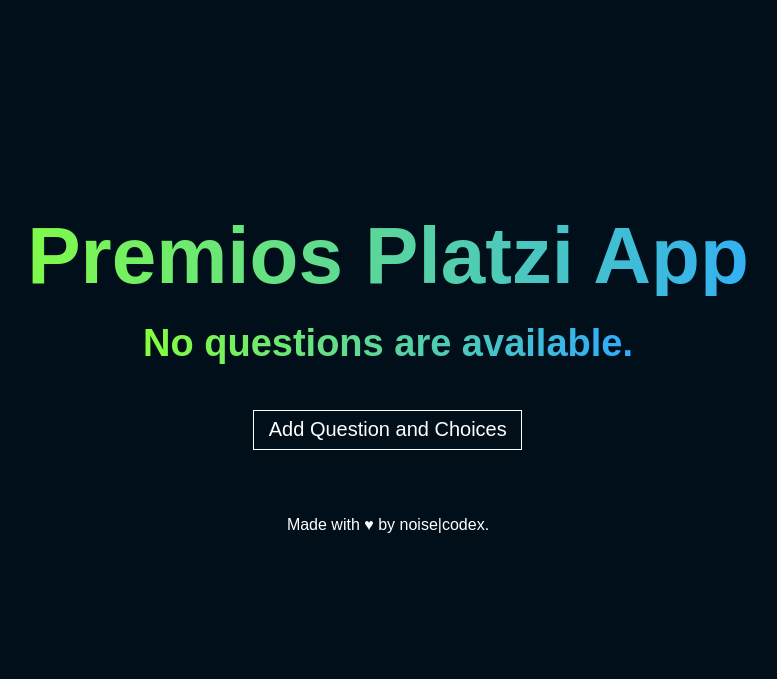
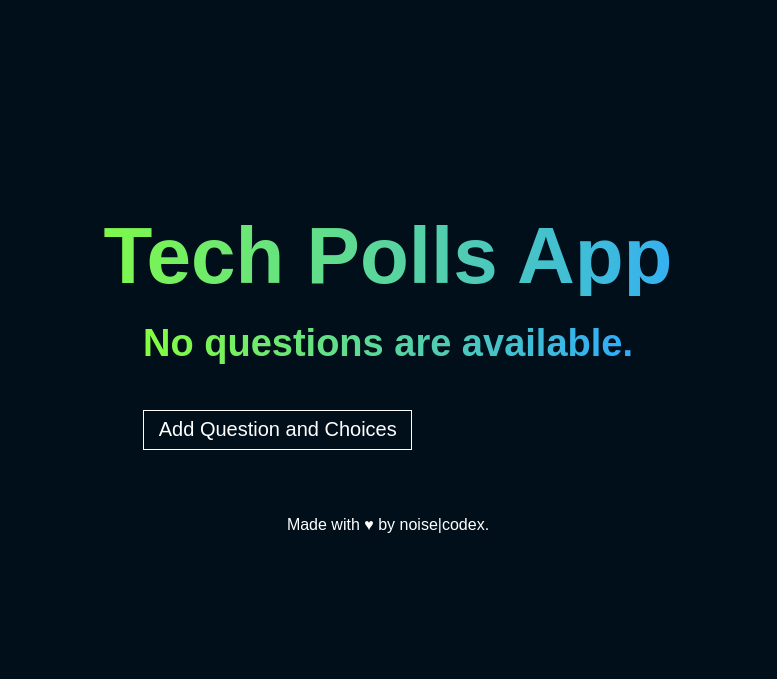
Before and after one commit to codexnoise/polls_app, a Django app: template polls_app/polls/templates/polls/index.html in a window 1280 px wide. Shown: the top 679 px of the page, without its empty margins (252-1029 px from the left). Run offline with Django 3.2, Linux system fonts and the light colour scheme; the template is opened without the code that fills it, so the values that code supplies are empty.

Commit message:
styles: change to english lenguage

```diff
--- a/polls_app/polls/static/polls/index.css
+++ b/polls_app/polls/static/polls/index.css
@@ -86,6 +86,3 @@ input[type="submit"]:active, button[type="button"]:active{
 #btn-add{
     width: 55%;
 }
-a{
-    padding-left: 110px;
-}
--- a/polls_app/polls/templates/polls/details.html
+++ b/polls_app/polls/templates/polls/details.html
@@ -31,9 +31,9 @@
         {% endfor %}
       </fieldset>
       <a href="{% url 'polls:index'%}">
-        <button type="button" return false>Regresar</button>
+        <button type="button" return false>Back</button>
       </a>
-      <input type="submit" value="Votar" />
+      <input type="submit" value="Vote" />
     </form>
   </body>
 </html>
--- a/polls_app/polls/templates/polls/index.html
+++ b/polls_app/polls/templates/polls/index.html
@@ -13,7 +13,7 @@
   </head>
   <body>
     <header>
-      <h1>Premios Platzi App</h1>
+      <h1>Tech Polls App</h1>
     </header>
     <main>
       {% if latest_question_list %}
--- a/polls_app/polls/templates/polls/results.html
+++ b/polls_app/polls/templates/polls/results.html
@@ -8,7 +8,7 @@
     <link rel="stylesheet" href="{% static 'polls/index.css' %}" />
     <link rel="stylesheet" href="{% static 'polls/details.css' %}" />
     <link rel="stylesheet" href="{% static 'polls/results.css' %}" />
-    <title>Document</title>
+    <title>{{question.question_text}}</title>
   </head>
   <body>
     <h1 class="h1-class">{{question.question_text}}</h1>
@@ -23,12 +23,12 @@
     <table>
       <td>
         <a href=" {% url 'polls:details' question.id %} "
-          ><button type="button" id="btn-results">Votar Otra Vez</button>
+          ><button type="button" id="btn-results">Vote Again</button>
         </a>
       </td>
       <td>
         <a href="{% url 'polls:index'%}">
-          <button type="button" id="btn-results">Ir a Inicio</button>
+          <button type="button" id="btn-results">Go to Home</button>
         </a>
       </td>
     </table>
--- a/polls_app/polls/views.py
+++ b/polls_app/polls/views.py
@@ -58,7 +58,7 @@ def votes(request, question_id):
     except (KeyError, Choice.DoesNotExist):
         return render(request, "polls/details.html", {
             "question": question,
-            "error_message": "NO elejiste ninguna respuesta !!!"
+            "error_message": "You didn´t choose any answer !!!"
         })
     else:
         selected_choice.votes += 1
```
